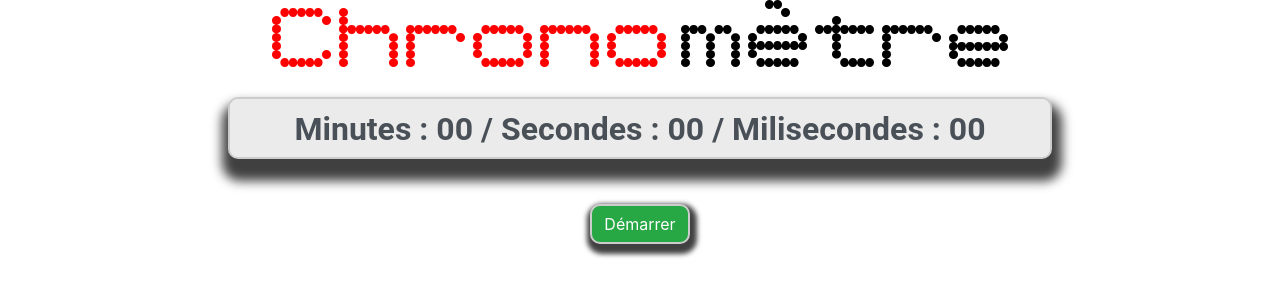
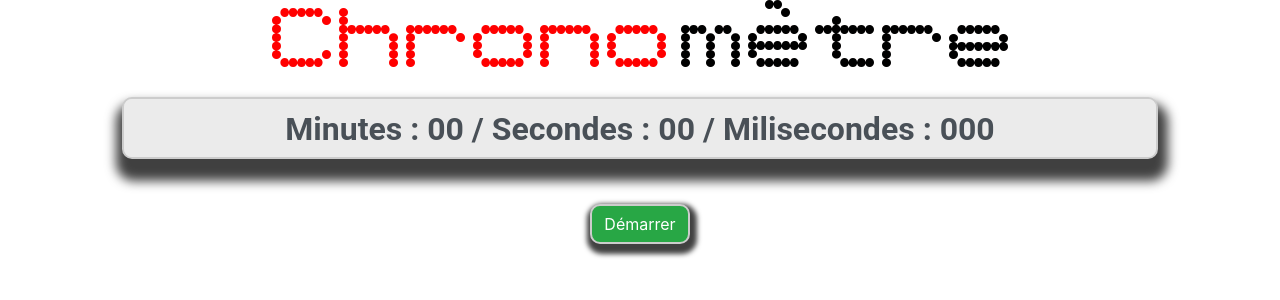
Before and after one commit to Flyingbiker/Angular-chronometre, an Angular app: page / in a window 1280 px wide. Shown: the top 300 px of the page. Built offline with nearby package versions, Linux system fonts and the light colour scheme.

Commit message:
ajout du formsModule + pipe pour l'affichage du temps

```diff
--- a/src/app/app.component.html
+++ b/src/app/app.component.html
@@ -1,9 +1,12 @@
 <div class="text-center">
   <img src="../assets/logo-chronometre-en-ligne.png" alt="Logo chrono">
 </div>
-<div class="col-md-8 text-center" id="display-time">
+<div class="col-md-10 text-center" id="display-time">
   <div class="form-control">
-    Minutes : {{ minutes.toString().padStart(2, '0') }} / Secondes : {{ seconds.toString().padStart(2, '0') }} / Milisecondes : {{ miliSeconds.toString().padStart(2, '0') }}
+    <!-- Time : {{ time/1000 | number:'2.3-3' }} <br> -->
+    Minutes : {{ minutes.toString().padStart(2, '0')  }} /
+    Secondes : {{ seconds.toString().padStart(2, '0') }} /
+    Milisecondes : {{ miliSeconds.toString().padStart(3, '0') }}
   </div>
 </div>
 <div class="text-center" id="display-button">
```
